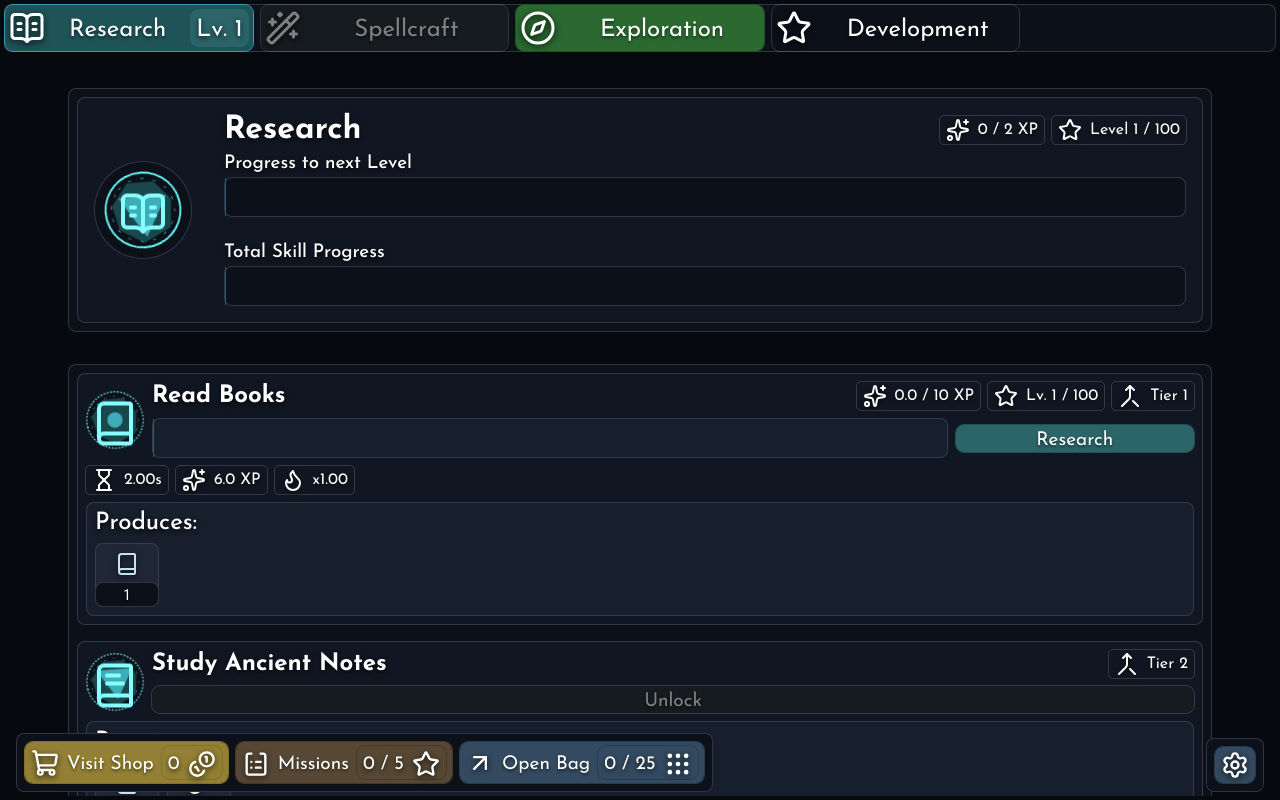
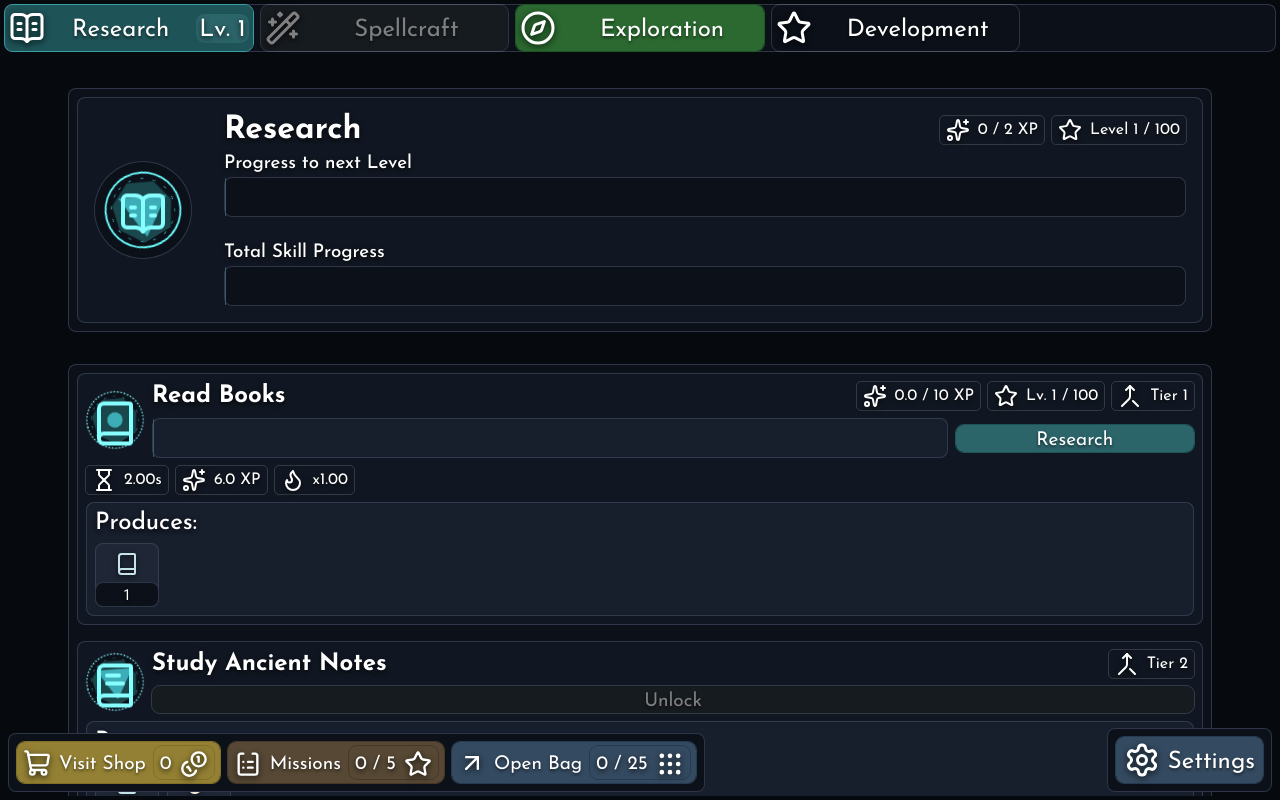
Before and after one commit to Rewind1337/idle-omnimancer, a React (Vite) app: page / in a window 1280 px wide. Built offline with nearby package versions, Linux system fonts and the light colour scheme; a web font is replaced by a local one.

Commit message:
layout stuff

```diff
--- a/src/App.jsx
+++ b/src/App.jsx
@@ -32,7 +32,7 @@ function ResponsivePage({
   setActivePage,
   navigationPosition = "top",
   navigationMode = "default",
-  onNavigationSettingsChange = () => {},
+  onNavigationSettingsChange = () => { },
   className = '',
 }) {
   const [bagModalVisible, setBagModalVisible] = useState(false)
@@ -66,13 +66,13 @@ function ResponsivePage({
   const settingsButton = (
     <Button
       variant="primary"
-      size="medium"
+      size="large"
       className="w-min"
       icon={OTHER_ICONS.SETTINGS}
       aria-label="Settings"
       title="Settings"
       onClick={() => setSettingsModalVisible(true)}
-    />
+    >Settings</Button>
   )
 
   const sideActionsLeft = (
--- a/src/components/Button.scss
+++ b/src/components/Button.scss
@@ -247,9 +247,6 @@
   &[data-size="medium"] {
     font-size: 19px;
 
-    .button-badge {
-    }
-
     .button-content {
       transform: translateY(2px);
     }
@@ -265,6 +262,11 @@
     font-size: 24px;
     line-height: 1.6;
     padding: 4px 8px;
+
+    .button-badge {
+      padding: 3px;
+      line-height: 23px;
+    }
 
     .button-content {
       transform: translateY(2px);
--- a/src/components/FloatingPanel.jsx
+++ b/src/components/FloatingPanel.jsx
@@ -15,8 +15,8 @@ export function FloatingPanel({
     <Paper layer={0} className={cx("floating-panel", "w-min", className)} style={{
       zIndex: 99,
       position: "fixed",
-      left: isRight ? "auto" : margin + 8,
-      right: isRight ? margin + 8 : "auto",
+      left: isRight ? "auto" : margin,
+      right: isRight ? margin : "auto",
       bottom: margin,
     }}>
       <Flex direction={direction}>
--- a/src/components/Navigation.scss
+++ b/src/components/Navigation.scss
@@ -8,7 +8,7 @@
   &.navigation-side {
     flex-shrink: 0;
     height: calc(100dvh - 16px);
-    max-width: 240px;
+    max-width: 440px;
 
     .button {
       width: 100%;
```
